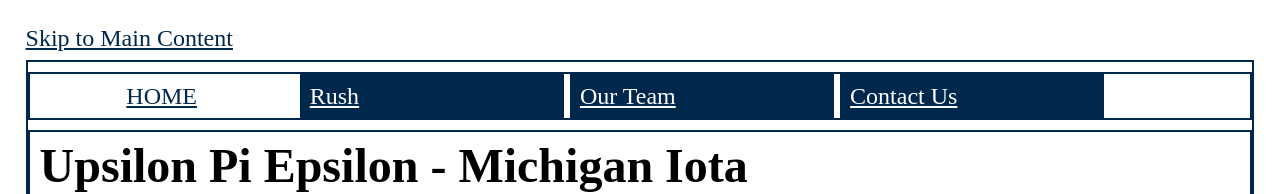
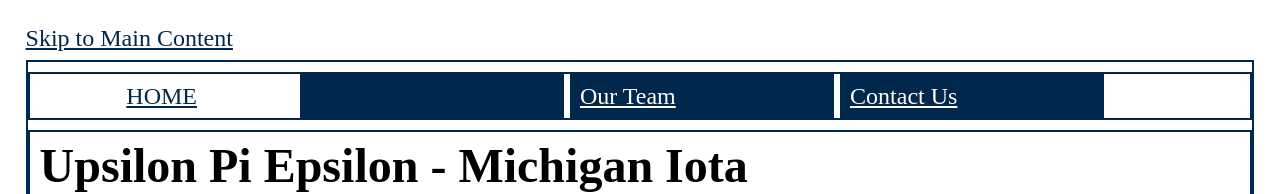
Before and after one commit to emilyedmunds/final-portfolio, a plain HTML site: page index.html in a window 1280 px wide. Shown: the top 194 px of the page. Drawn offline with Linux system fonts and the light colour scheme.

Commit message:
Update index.html

```diff
--- a/index.html
+++ b/index.html
@@ -27,7 +27,7 @@
 			<ul>
 				<!-- Since I am on the index file I added class = action to the link to index. -->
 				<li class="active"><a href = "index.html" >Home</a></li>
-				<li class="naviitem" ><a href = "rush.html">Rush</a></li>
+				<li><a class="naviitem" href = "rush.html">Rush</a></li>
 				<li class="naviitem"><a href = "team.html">Our Team</a></li>
 				<li class="naviitem"><a href = "contact.html">Contact Us</a></li>
 			</ul>
```
